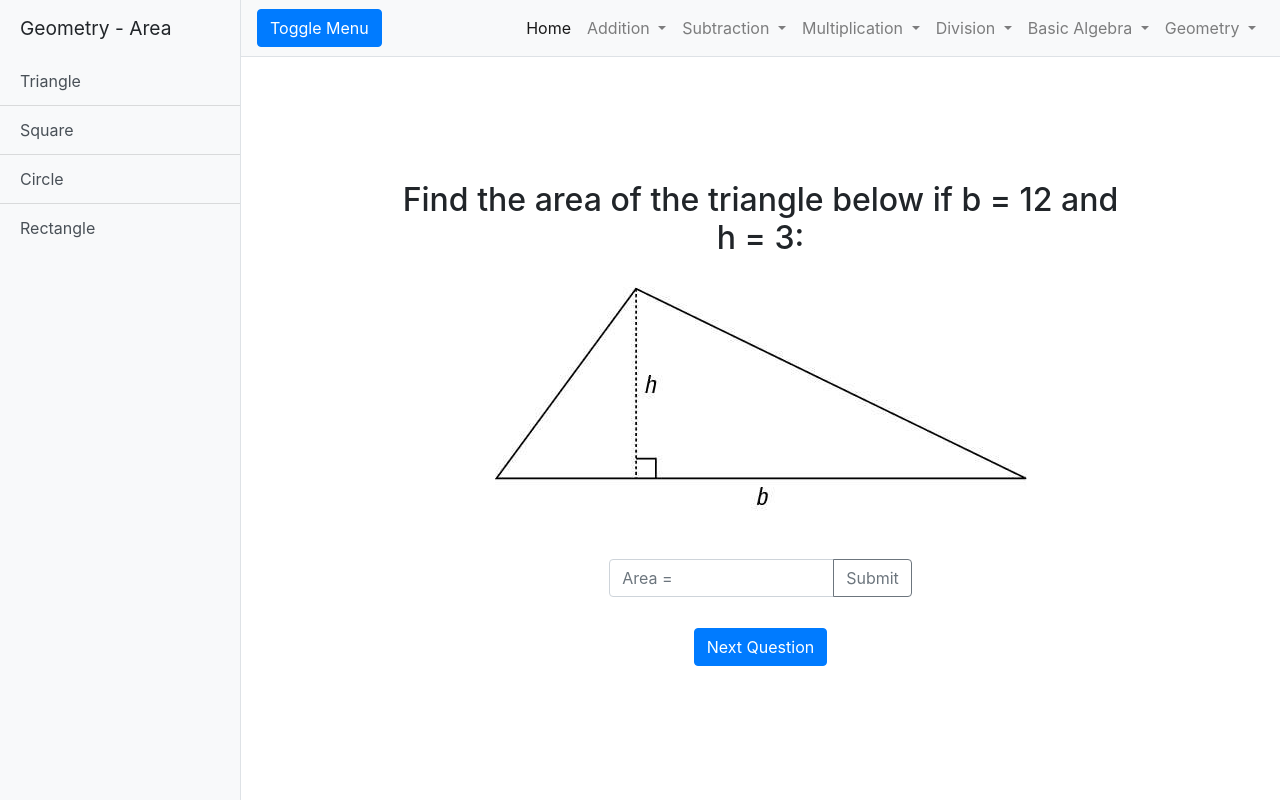
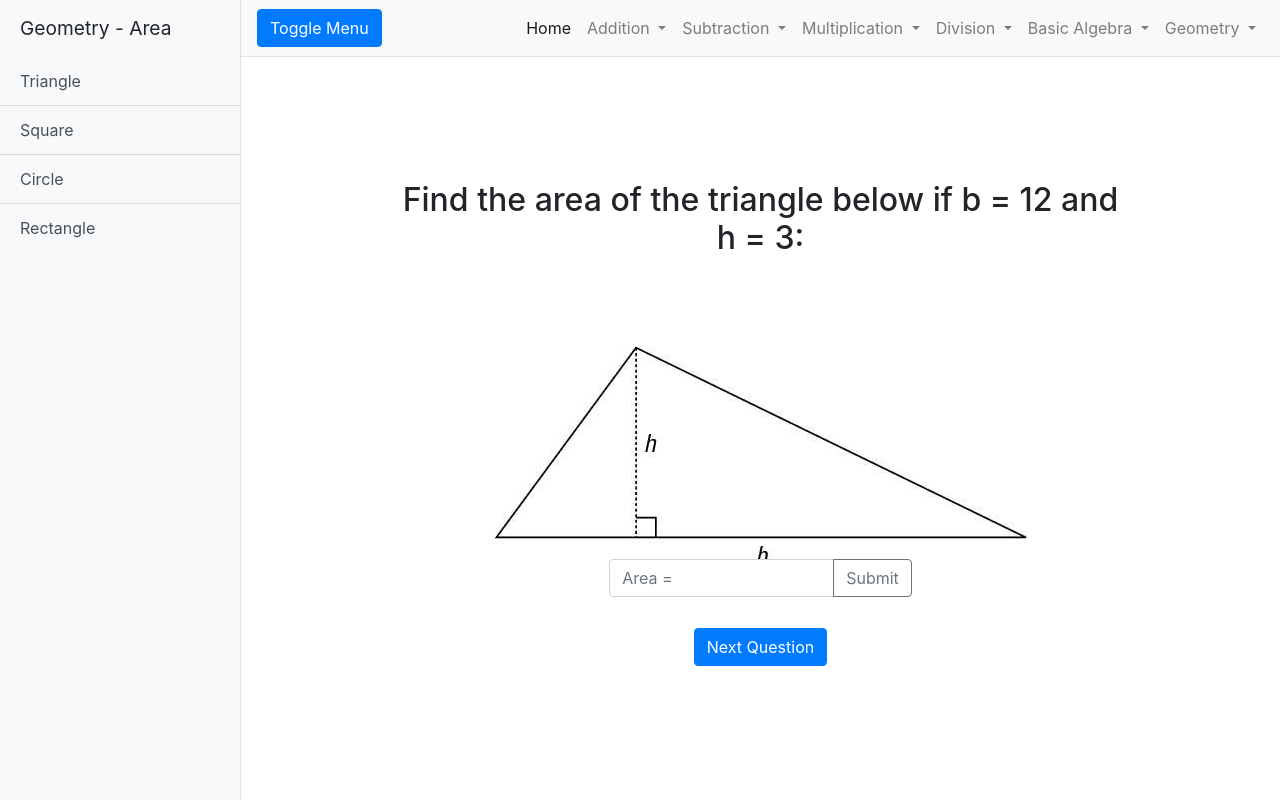
Before and after one commit to StevenJuana/MyMath, a Flask app: page /Geometry/triangle in a window 1280 px wide. Run offline with Flask 2, Linux system fonts and the light colour scheme; some libraries are stand-ins or nearby versions.

Commit message:
triangle spacing fixed

```diff
--- a/templates/triangle.html
+++ b/templates/triangle.html
@@ -27,7 +27,7 @@ page layout for a problem -->
         <h2>Find the area of the triangle below if b = {{question_dict['base']}} and h = {{question_dict['height']}}:</h2>
     </div>
 
-    <img src="{{ url_for('static', filename='images/triangle.png') }}">
+    <img style="padding-top: 8%" src="{{ url_for('static', filename='images/triangle.png') }}">
 
 </div>
 {% endblock %}
```
